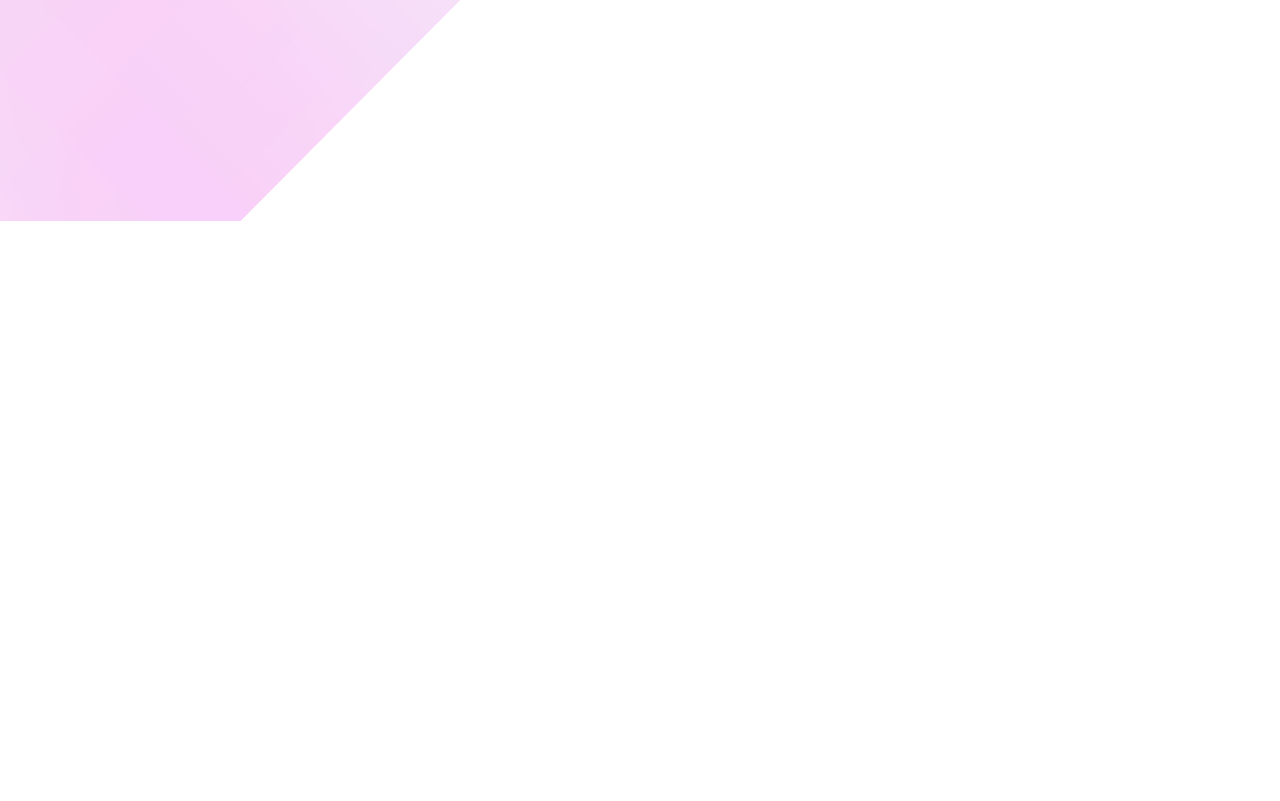
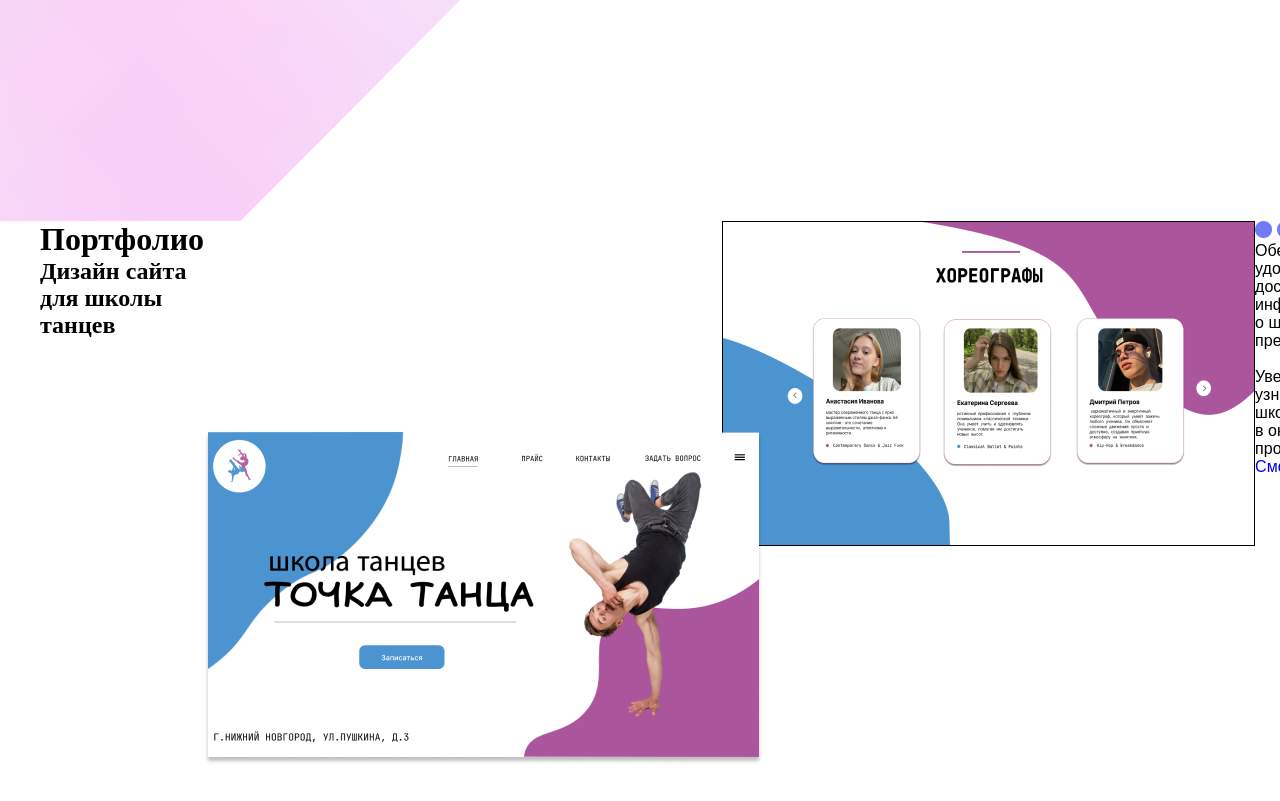
Before and after one commit to ulanovanastya/anastasiaul, a plain HTML site: page index.html in a window 1280 px wide. Shown: the part 3039-3840 px from the top of the page. Before the commit the page ends 3320 px from the top, so only its background shows below. Drawn offline with Linux system fonts and the light colour scheme.

Commit message:
Еще один

```diff
--- a/assets/style/style.css
+++ b/assets/style/style.css
@@ -44,3 +44,9 @@ main .section-stats{
      background-size: cover;
 
  }
+ main .sesection-sta{
+    background-color: rgb(255, 255, 255); /*background-image: url(../img/Frame\ 2.png);*/
+     background-repeat: no-repeat;
+     height: 800px;
+     background-size: cover;
+ }
--- a/index.html
+++ b/index.html
@@ -169,6 +169,42 @@
                 </div>
             </div>
             </div>
+            <div class="sesection-sta">
+                <div class="container">
+                <div class="zagolovok">
+                    <h1>Портфолио</h1>
+                    <div class="portfolioo">
+                        <h2>Дизайн сайта для школы танцев</h2>
+                    </div>
+                </div>
+
+           <div class="point">
+    <img src="./assets/img/точка танца.png"></div>
+    <div class="aboutschool">
+        <div class="sovo">
+        <div class="arsenaltochkiiiii">
+            <img src="./assets/img/точка для арсенала.png">
+            <img src="./assets/img/точка для арсенала.png">
+
+        </div>
+        <div class="opisanieschool">
+            <p>Обеспечивает удобный доступ к информации<br> о школе и ее предложениях.</p><br>
+            <p>Увеличивает узнаваемость школы<br> в онлайн-пространстве.
+            </p>
+
+        </div>
+    </div>
+        <div class="knopka">
+            <a href="https://www.figma.com/design/T6Pr4lqskMkV9geyALJDIX/Untitled?node-id=39-256&t=EGewGmNU3wareHLK-1">Смотреть</a>
+        </div>
+
+    </div>
+                    </div>
+
+
+
+
+            </div>
 </main>
 
 
```
